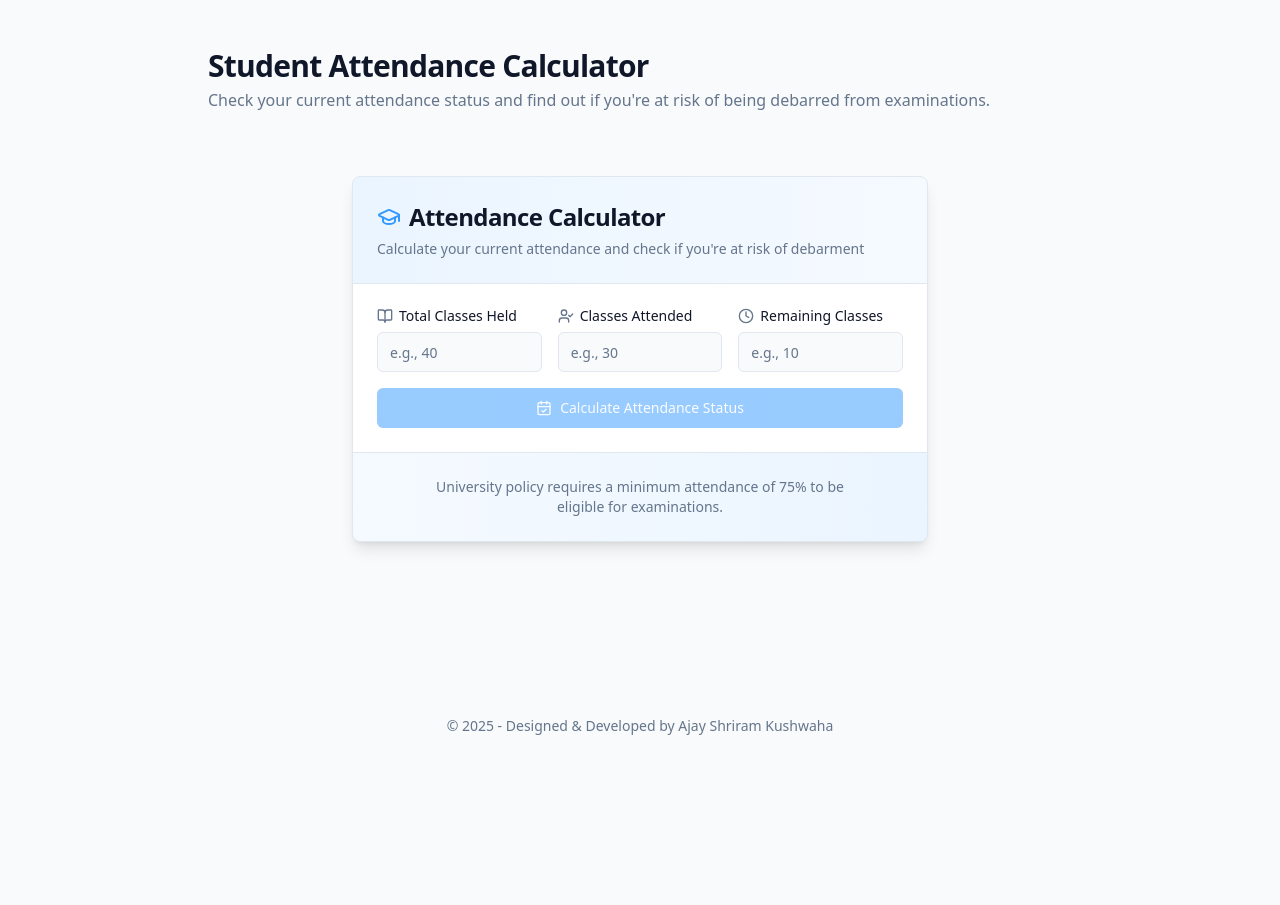
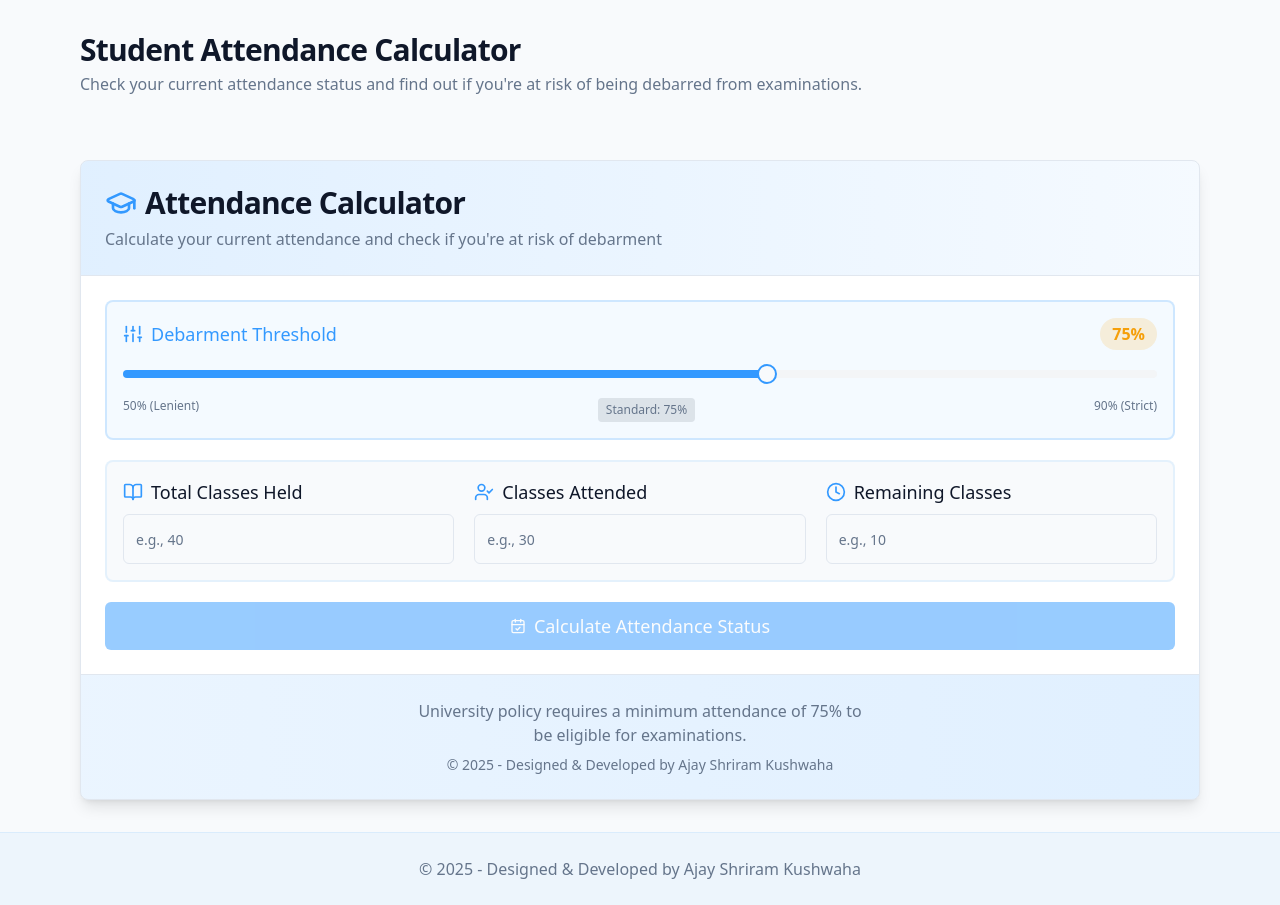
Before and after one commit to immortaleyes/student-attendance-checker, a React (Vite) app: page / in a window 1280 px wide. Before the commit the page ends 800 px from the top, so only its background shows below. Built offline with nearby package versions, Linux system fonts and the light colour scheme.

Commit message:
Add debarment threshold adjustment feature
Adds a slider to adjust the debarment percentage threshold and calculates tentative remedial classes needed to meet the selected threshold. Also improves the UI to be more bold and appealing.

```diff
--- a/src/components/AttendanceCalculator.tsx
+++ b/src/components/AttendanceCalculator.tsx
@@ -2,7 +2,7 @@
 import { useState } from "react";
 import { Card, CardContent, CardDescription, CardFooter, CardHeader, CardTitle } from "@/components/ui/card";
 import { Button } from "@/components/ui/button";
-import { GraduationCap, CalendarCheck } from "lucide-react";
+import { GraduationCap, CalendarCheck, Sliders } from "lucide-react";
 
 // Import the refactored components
 import { InputFields } from "./attendance/InputFields";
@@ -11,6 +11,7 @@ import { CurrentAttendanceDisplay } from "./attendance/CurrentAttendanceDisplay"
 import { ClassesNeededInfo } from "./attendance/ClassesNeededInfo";
 import { AttendancePlanner } from "./attendance/AttendancePlanner";
 import { RemedialClassesInfo } from "./attendance/RemedialClassesInfo";
+import { ThresholdSlider } from "./attendance/ThresholdSlider";
 
 export const AttendanceCalculator = () => {
   const [totalClasses, setTotalClasses] = useState<number>(0);
@@ -23,6 +24,7 @@ export const AttendanceCalculator = () => {
   const [isCalculated, setIsCalculated] = useState<boolean>(false);
   const [classesToAttend, setClassesToAttend] = useState<number>(0);
   const [canBeHelped, setCanBeHelped] = useState<boolean>(false);
+  const [threshold, setThreshold] = useState<number>(75);
 
   // Calculate current attendance
   const calculateAttendance = () => {
@@ -39,16 +41,16 @@ export const AttendanceCalculator = () => {
     return (totalFutureAttendance / totalFutureClasses) * 100;
   };
 
-  // Calculate how many classes needed to attend to reach 75%
+  // Calculate how many classes needed to attend to reach threshold%
   const calculateClassesNeeded = () => {
-    const threshold = 0.75; // 75%
+    const thresholdDecimal = threshold / 100; // Convert to decimal
     const totalFutureClasses = totalClasses + remainingClasses;
 
-    // Calculate how many classes student needs to attend to reach 75%
-    // Formula: (attendedClasses + x) / (totalClasses + remainingClasses) >= 0.75
-    // Solve for x: x >= 0.75 * (totalClasses + remainingClasses) - attendedClasses
+    // Calculate how many classes student needs to attend to reach threshold%
+    // Formula: (attendedClasses + x) / (totalClasses + remainingClasses) >= threshold
+    // Solve for x: x >= threshold * (totalClasses + remainingClasses) - attendedClasses
 
-    const classesNeeded = Math.ceil(threshold * totalFutureClasses - attendedClasses);
+    const classesNeeded = Math.ceil(thresholdDecimal * totalFutureClasses - attendedClasses);
 
     // If classesNeeded is negative, student already meets the threshold
     return Math.max(0, classesNeeded);
@@ -56,14 +58,14 @@ export const AttendanceCalculator = () => {
 
   // Calculate remedial classes needed
   const calculateRemedialClassesNeeded = () => {
-    const threshold = 0.75; // 75%
+    const thresholdDecimal = threshold / 100; // Convert to decimal
     const totalFutureClasses = totalClasses + remainingClasses;
     const maxPossibleAttendance = attendedClasses + remainingClasses;
 
-    // If it's impossible to reach 75% even with perfect attendance
-    if ((maxPossibleAttendance / totalFutureClasses) < threshold) {
+    // If it's impossible to reach threshold% even with perfect attendance
+    if ((maxPossibleAttendance / totalFutureClasses) < thresholdDecimal) {
       // Calculate how many extra classes needed
-      const totalNeeded = Math.ceil(threshold * totalFutureClasses);
+      const totalNeeded = Math.ceil(thresholdDecimal * totalFutureClasses);
       const extraClassesNeeded = totalNeeded - maxPossibleAttendance;
       setCanBeHelped(true);
       return extraClassesNeeded;
@@ -96,26 +98,45 @@ export const AttendanceCalculator = () => {
     setProjectedAttendance(calculateProjectedAttendance());
   };
 
+  // Handle threshold change
+  const handleThresholdChange = (value: number) => {
+    setThreshold(value);
+    if (isCalculated) {
+      // Recalculate everything when threshold changes
+      const needed = calculateClassesNeeded();
+      const remedialNeeded = calculateRemedialClassesNeeded();
+      setPlannedAttendance(Math.min(needed, remainingClasses));
+      setClassesToAttend(needed);
+      setRemedialClasses(remedialNeeded);
+      setProjectedAttendance(calculateProjectedAttendance());
+    }
+  };
+
   // Determine if student is at risk of debarment
-  const isAtRisk = currentAttendance < 75;
+  const isAtRisk = currentAttendance < threshold;
 
   // Determine if there's a chance to avoid debarment
   const canAvoidDebarment = classesToAttend <= remainingClasses;
 
   return (
-    <Card className="max-w-xl mx-auto shadow-lg border-opacity-50 overflow-hidden bg-card">
-      <CardHeader className="bg-gradient-to-r from-primary/10 to-primary/5 border-b">
+    <Card className="w-full shadow-lg border-opacity-50 overflow-hidden bg-card">
+      <CardHeader className="bg-gradient-to-r from-primary/15 to-primary/5 border-b">
         <div className="flex items-center gap-2">
-          <GraduationCap className="h-6 w-6 text-primary" />
-          <CardTitle className="text-2xl font-bold">Attendance Calculator</CardTitle>
+          <GraduationCap className="h-8 w-8 text-primary" />
+          <CardTitle className="text-3xl font-bold">Attendance Calculator</CardTitle>
         </div>
-        <CardDescription className="mt-2 text-balance">
+        <CardDescription className="mt-2 text-balance text-base">
           Calculate your current attendance and check if you're at risk of debarment
         </CardDescription>
       </CardHeader>
 
       <CardContent className="space-y-6 pt-6">
-        <div className="space-y-4">
+        <div className="space-y-5">
+          <ThresholdSlider
+            threshold={threshold}
+            onThresholdChange={handleThresholdChange}
+          />
+
           <InputFields
             totalClasses={totalClasses}
             attendedClasses={attendedClasses}
@@ -127,11 +148,11 @@ export const AttendanceCalculator = () => {
 
           <Button
             onClick={handleCalculate}
-            className="w-full group relative overflow-hidden bg-primary hover:bg-primary/90 transition-all"
+            className="w-full group relative overflow-hidden bg-primary hover:bg-primary/90 transition-all text-lg py-6"
             disabled={totalClasses <= 0}
           >
             <span className="relative z-10 flex items-center gap-2">
-              <CalendarCheck className="w-4 h-4" />
+              <CalendarCheck className="w-5 h-5" />
               Calculate Attendance Status
             </span>
           </Button>
@@ -142,9 +163,13 @@ export const AttendanceCalculator = () => {
             <AttendanceStatusAlert
               isAtRisk={isAtRisk}
               currentAttendance={currentAttendance}
+              threshold={threshold}
             />
 
-            <CurrentAttendanceDisplay currentAttendance={currentAttendance} />
+            <CurrentAttendanceDisplay
+              currentAttendance={currentAttendance}
+              threshold={threshold}
+            />
 
             {isAtRisk && (
               <div className="space-y-6">
@@ -152,6 +177,7 @@ export const AttendanceCalculator = () => {
                   canAvoidDebarment={canAvoidDebarment}
                   classesToAttend={classesToAttend}
                   remainingClasses={remainingClasses}
+                  threshold={threshold}
                 />
 
                 {canAvoidDebarment && (
@@ -160,6 +186,7 @@ export const AttendanceCalculator = () => {
                     initialPlannedAttendance={plannedAttendance}
                     projectedAttendance={projectedAttendance}
                     onPlannedAttendanceChange={handlePlannedAttendanceChange}
+                    threshold={threshold}
                   />
                 )}
 
@@ -168,6 +195,7 @@ export const AttendanceCalculator = () => {
                   <RemedialClassesInfo
                     remedialClasses={remedialClasses}
                     remainingClasses={remainingClasses}
+                    threshold={threshold}
                   />
                 )}
               </div>
@@ -176,9 +204,10 @@ export const AttendanceCalculator = () => {
         )}
       </CardContent>
 
-      <CardFooter className="flex justify-center border-t pt-6 bg-gradient-to-r from-primary/5 to-primary/10">
-        <div className="text-center text-sm text-muted-foreground max-w-md">
-          <p>University policy requires a minimum attendance of 75% to be eligible for examinations.</p>
+      <CardFooter className="flex justify-center border-t pt-6 bg-gradient-to-r from-primary/10 to-primary/15">
+        <div className="text-center text-md text-muted-foreground max-w-md font-medium">
+          <p>University policy requires a minimum attendance of {threshold}% to be eligible for examinations.</p>
+          <p className="text-sm mt-2">© {new Date().getFullYear()} - Designed & Developed by Ajay Shriram Kushwaha</p>
         </div>
       </CardFooter>
     </Card>
--- a/src/components/attendance/InputFields.tsx
+++ b/src/components/attendance/InputFields.tsx
@@ -21,10 +21,10 @@ export const InputFields = ({
   onRemainingClassesChange
 }: InputFieldsProps) => {
   return (
-    <div className="grid grid-cols-1 gap-4 sm:grid-cols-3">
+    <div className="grid grid-cols-1 gap-5 sm:grid-cols-3 p-4 border-2 border-primary/10 rounded-lg bg-background">
       <div className="space-y-2">
-        <Label htmlFor="totalClasses" className="flex items-center gap-1.5">
-          <BookOpen className="h-4 w-4 text-muted-foreground" />
+        <Label htmlFor="totalClasses" className="flex items-center gap-2 text-lg">
+          <BookOpen className="h-5 w-5 text-primary" />
           Total Classes Held
         </Label>
         <Input
@@ -34,13 +34,13 @@ export const InputFields = ({
           value={totalClasses || ''}
           onChange={(e) => onTotalClassesChange(parseInt(e.target.value) || 0)}
           placeholder="e.g., 40"
-          className="transition-all focus:ring-2 focus:ring-primary/20"
+          className="transition-all focus:ring-2 focus:ring-primary/20 text-lg py-6 font-medium"
         />
       </div>
 
       <div className="space-y-2">
-        <Label htmlFor="attendedClasses" className="flex items-center gap-1.5">
-          <UserCheck className="h-4 w-4 text-muted-foreground" />
+        <Label htmlFor="attendedClasses" className="flex items-center gap-2 text-lg">
+          <UserCheck className="h-5 w-5 text-primary" />
           Classes Attended
         </Label>
         <Input
@@ -54,13 +54,13 @@ export const InputFields = ({
             onAttendedClassesChange(Math.min(value, totalClasses));
           }}
           placeholder="e.g., 30"
-          className="transition-all focus:ring-2 focus:ring-primary/20"
+          className="transition-all focus:ring-2 focus:ring-primary/20 text-lg py-6 font-medium"
         />
       </div>
 
       <div className="space-y-2">
-        <Label htmlFor="remainingClasses" className="flex items-center gap-1.5">
-          <Clock className="h-4 w-4 text-muted-foreground" />
+        <Label htmlFor="remainingClasses" className="flex items-center gap-2 text-lg">
+          <Clock className="h-5 w-5 text-primary" />
           Remaining Classes
         </Label>
         <Input
@@ -70,7 +70,7 @@ export const InputFields = ({
           value={remainingClasses || ''}
           onChange={(e) => onRemainingClassesChange(parseInt(e.target.value) || 0)}
           placeholder="e.g., 10"
-          className="transition-all focus:ring-2 focus:ring-primary/20"
+          className="transition-all focus:ring-2 focus:ring-primary/20 text-lg py-6 font-medium"
         />
       </div>
     </div>
--- /dev/null
+++ b/src/components/attendance/ThresholdSlider.tsx
@@ -0,0 +1,52 @@
+
+import { Slider } from "@/components/ui/slider";
+import { Label } from "@/components/ui/label";
+import { Sliders } from "lucide-react";
+import { cn } from "@/lib/utils";
+
+interface ThresholdSliderProps {
+  threshold: number;
+  onThresholdChange: (value: number) => void;
+}
+
+export const ThresholdSlider = ({ threshold, onThresholdChange }: ThresholdSliderProps) => {
+  const handleSliderChange = (value: number[]) => {
+    onThresholdChange(value[0]);
+  };
+
+  return (
+    <div className="space-y-3 p-4 border-2 border-primary/20 rounded-lg bg-primary/5">
+      <div className="flex items-center justify-between">
+        <Label className="font-medium flex items-center gap-2 text-primary text-lg">
+          <Sliders className="h-5 w-5" />
+          Debarment Threshold
+        </Label>
+        <span className={cn(
+          "px-3 py-1 rounded-full font-semibold text-md",
+          threshold >= 80 ? "bg-danger/15 text-danger" :
+          threshold >= 75 ? "bg-warning/15 text-warning" :
+          "bg-safe/15 text-safe"
+        )}>
+          {threshold}%
+        </span>
+      </div>
+
+      <Slider
+        value={[threshold]}
+        min={50}
+        max={90}
+        step={1}
+        onValueChange={handleSliderChange}
+        className="py-2"
+      />
+
+      <div className="flex justify-between text-xs text-muted-foreground">
+        <span>50% (Lenient)</span>
+        <span className="bg-foreground/10 px-2 py-1 rounded text-xs font-medium">
+          Standard: 75%
+        </span>
+        <span>90% (Strict)</span>
+      </div>
+    </div>
+  );
+};
--- a/src/pages/Index.tsx
+++ b/src/pages/Index.tsx
@@ -4,7 +4,8 @@ import { AttendanceCalculator } from "@/components/AttendanceCalculator";
 
 const Index = () => {
   return (
-    <div className="container max-w-4xl px-4 py-12 mx-auto min-h-screen flex flex-col">
+    <div className="min-h-screen flex flex-col bg-background">
+      <div className="container max-w-6xl px-4 py-8 mx-auto flex flex-col flex-grow">
         <Header
           title="Student Attendance Calculator"
           subtitle="Check your current attendance status and find out if you're at risk of being debarred from examinations."
@@ -13,9 +14,12 @@ const Index = () => {
         <div className="mt-8 flex-grow">
           <AttendanceCalculator />
         </div>
+      </div>
 
-      <footer className="mt-12 text-center text-sm text-muted-foreground pb-4">
-        <p>© {new Date().getFullYear()} - Designed & Developed by Ajay Shriram Kushwaha</p>
+      <footer className="py-6 bg-primary/5 border-t border-primary/10 text-center">
+        <p className="text-muted-foreground font-medium">
+          © {new Date().getFullYear()} - Designed & Developed by Ajay Shriram Kushwaha
+        </p>
       </footer>
     </div>
   );
```
Also changed, not shown: src/components/attendance/AttendancePlanner.tsx (+20 -17 lines), src/components/attendance/AttendanceStatusAlert.tsx (+5 -4 lines), src/components/attendance/ClassesNeededInfo.tsx (+10 -9 lines), src/components/attendance/CurrentAttendanceDisplay.tsx (+19 -11 lines), src/components/attendance/RemedialClassesInfo.tsx (+14 -13 lines). Lines whose indentation alone changed are shown as unchanged.
